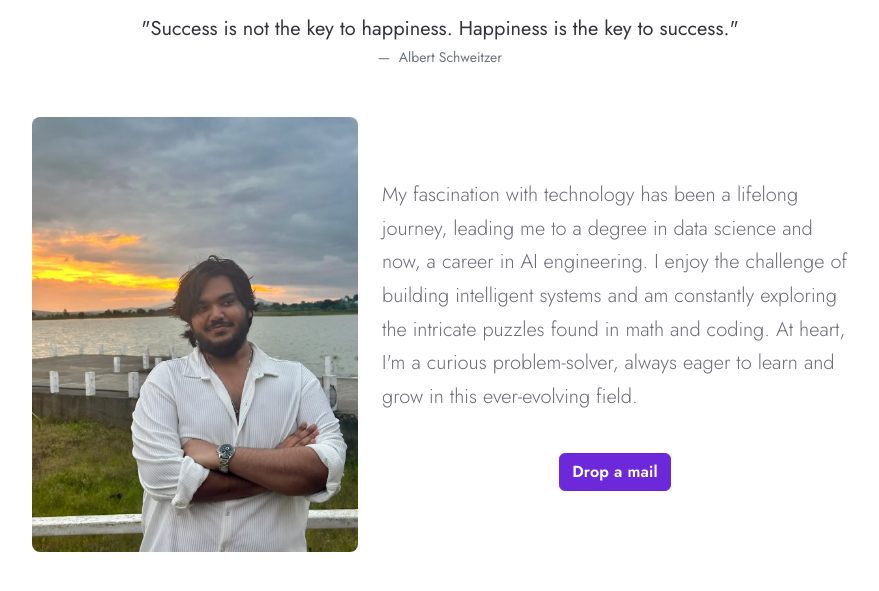
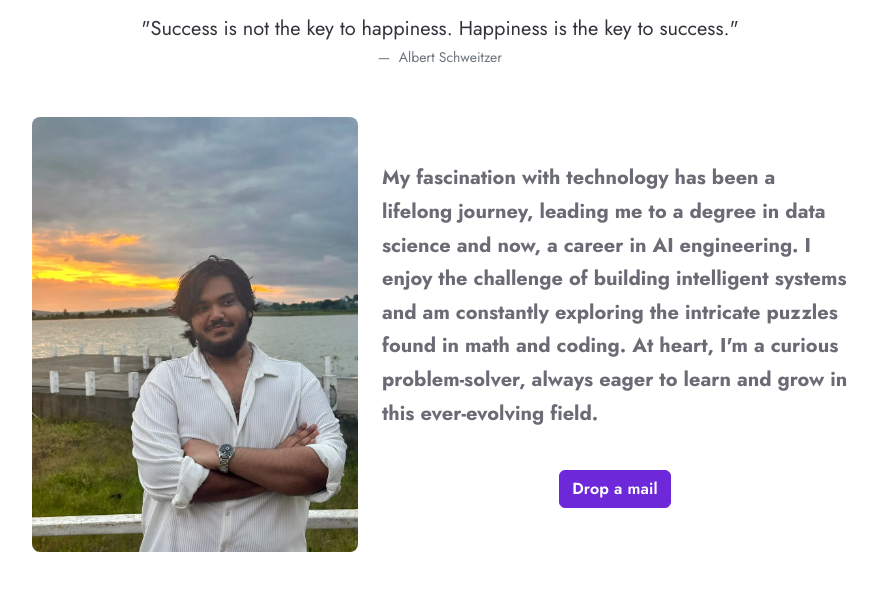
Before and after one commit to AarnoStormborn/portfolio-blog, a website: page index.html in a window 1280 px wide. Shown: the part 649-1240 px from the top of the page, without its empty margins (200-1079 px from the left). Drawn offline with nearby package versions, Linux system fonts and the light colour scheme.

Commit message:
Bold the About Me paragraph
Bootstrap's .lead sets font-weight: 300, so the paragraph rendered as hairline
text at 20px. Adding fw-bold overrides it to 700.

Verified the weight is real rather than synthesised: the self-hosted Jost
variable font spans 300-700, and measured advance widths increase monotonically
per weight (615 -> 631 -> 677 -> 698px for one string). Contrast still passes
AA-large at 5.26:1 light and 8.31:1 dark.

```diff
--- a/index.html
+++ b/index.html
@@ -197,7 +197,7 @@
                     </picture>
                 </div>
                 <div class="col-lg-7 mt-4 mt-lg-0">
-                    <p class="lead text-secondary small">
+                    <p class="lead text-secondary small fw-bold">
                         My fascination with technology has been a lifelong journey, leading me to a degree in data
                         science and now, a career in AI engineering. I enjoy the challenge of building intelligent
                         systems and am constantly exploring the intricate puzzles found in math and coding. At heart,
```
